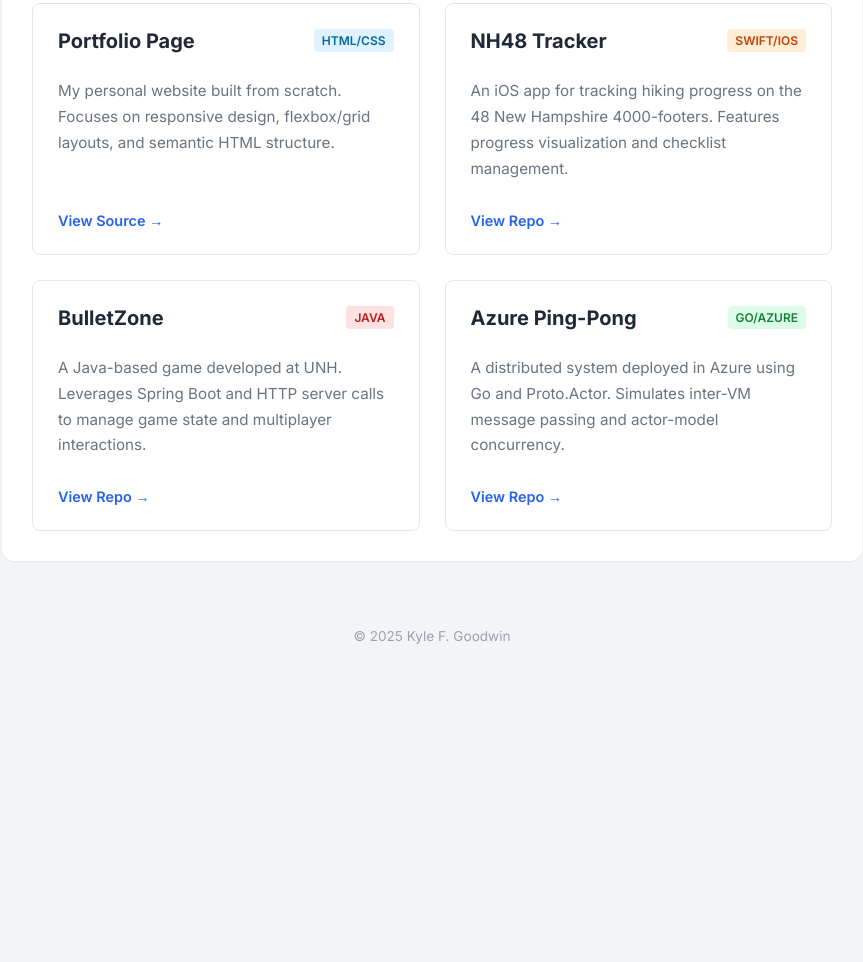
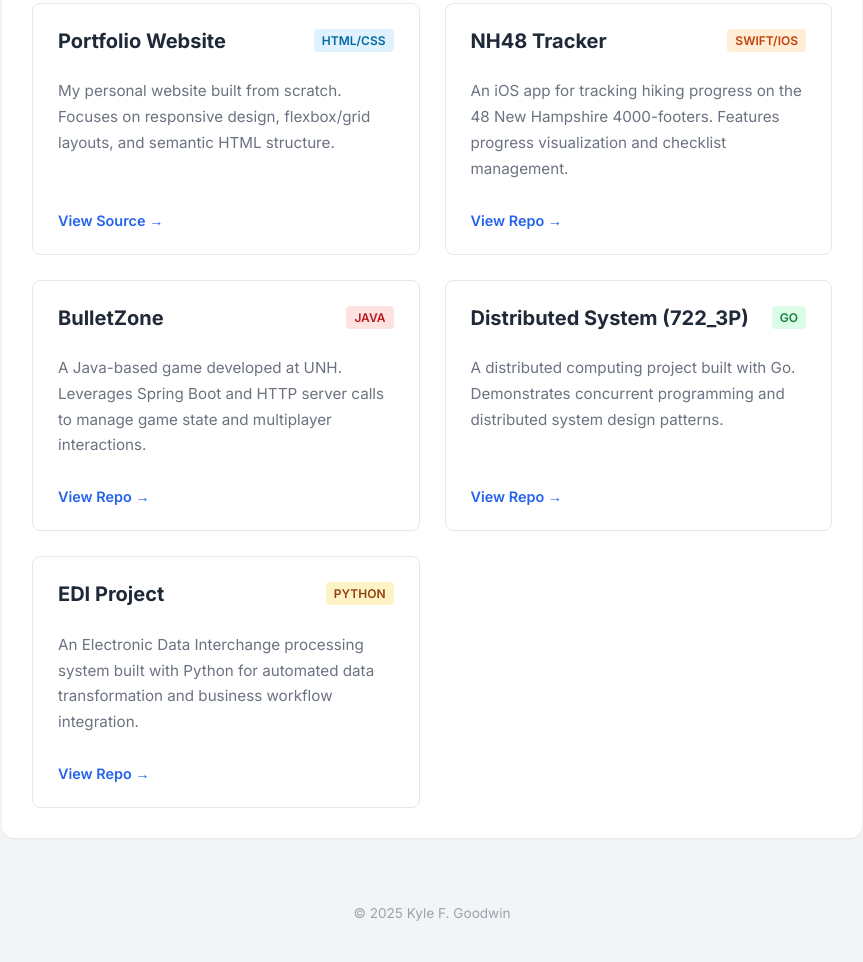
Before and after one commit to kylefgoodwin/kylefgoodwin.github.io, a plain HTML site: page projects.html in a window 1280 px wide. Shown: the part 298-1260 px from the top of the page, without its empty margins (208-1071 px from the left). Before the commit the page ends 1000 px from the top, so only its background shows below. Drawn offline with Linux system fonts and the light colour scheme.

Commit message:
Adding stuff

```diff
--- a/projects.html
+++ b/projects.html
@@ -30,7 +30,7 @@
 
           <div class="project-card">
             <div class="card-header">
-                <h3>Portfolio Page</h3>
+                <h3>Portfolio Website</h3>
                 <span class="tag html">HTML/CSS</span>
             </div>
             <p>
@@ -58,18 +58,29 @@
             <p>
               A Java-based game developed at UNH. Leverages Spring Boot and HTTP server calls to manage game state and multiplayer interactions.
             </p>
-            <a href="https://github.com/kylefgoodwin/BulletZone" target="_blank">View Repo &rarr;</a>
+            <a href="https://github.com/kylefgoodwin/bulletzone" target="_blank">View Repo &rarr;</a>
           </div>
 
           <div class="project-card">
             <div class="card-header">
-                <h3>Azure Ping-Pong</h3>
-                <span class="tag go">Go/Azure</span>
+                <h3>Distributed System (722_3P)</h3>
+                <span class="tag go">Go</span>
             </div>
             <p>
-              A distributed system deployed in Azure using Go and Proto.Actor. Simulates inter-VM message passing and actor-model concurrency.
+              A distributed computing project built with Go. Demonstrates concurrent programming and distributed system design patterns.
             </p>
-            <a href="https://github.com/kylefgoodwin/AzurePingPong" target="_blank">View Repo &rarr;</a>
+            <a href="https://github.com/kylefgoodwin/722_3P" target="_blank">View Repo &rarr;</a>
+          </div>
+
+          <div class="project-card">
+            <div class="card-header">
+                <h3>EDI Project</h3>
+                <span class="tag python">Python</span>
+            </div>
+            <p>
+              An Electronic Data Interchange processing system built with Python for automated data transformation and business workflow integration.
+            </p>
+            <a href="https://github.com/kylefgoodwin/EDI-Project" target="_blank">View Repo &rarr;</a>
           </div>
 
         </div>
--- a/style.css
+++ b/style.css
@@ -234,6 +234,7 @@ p {
 .tag.swift { background-color: #ffedd5; color: #c2410c; }
 .tag.java { background-color: #fee2e2; color: #b91c1c; }
 .tag.go { background-color: #dcfce7; color: #15803d; }
+.tag.python { background-color: #fef3c7; color: #92400e; }
 
 /* --- Footer --- */
 footer {
```
Also changed, not shown: index.html (+2 -2 lines).
